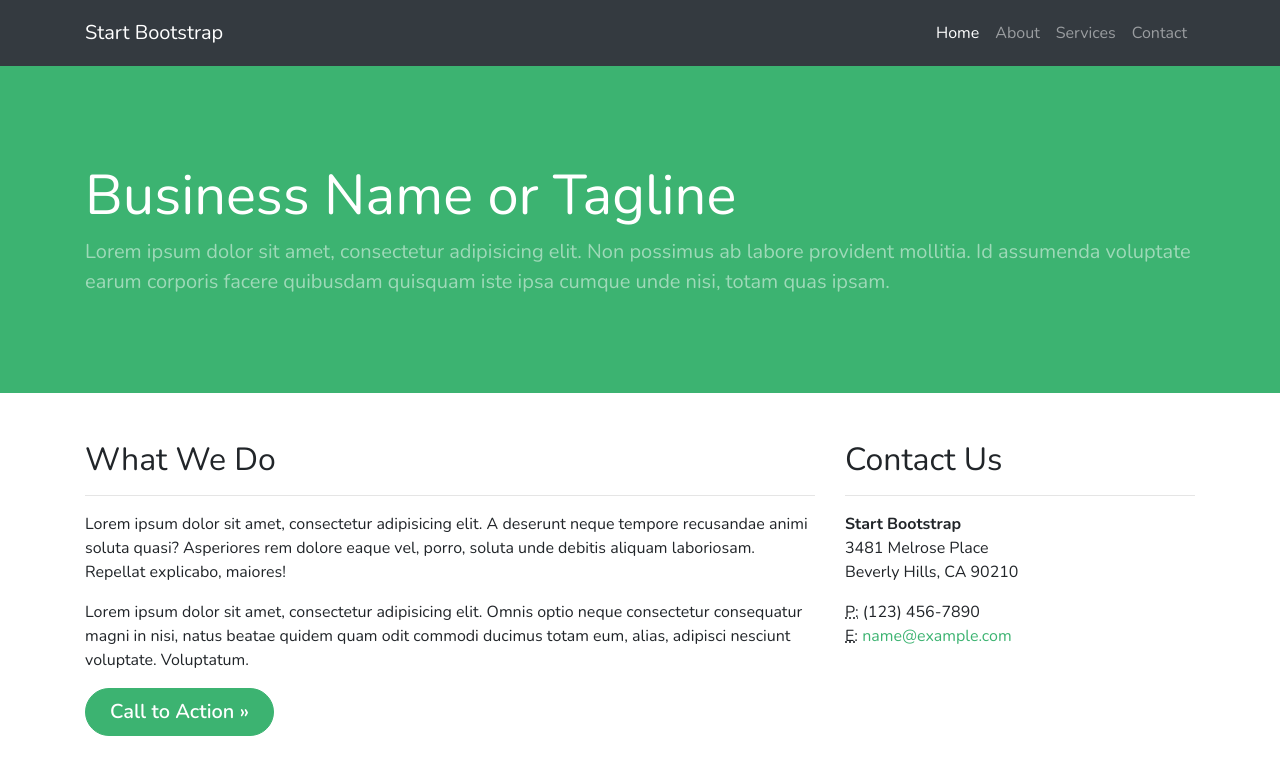
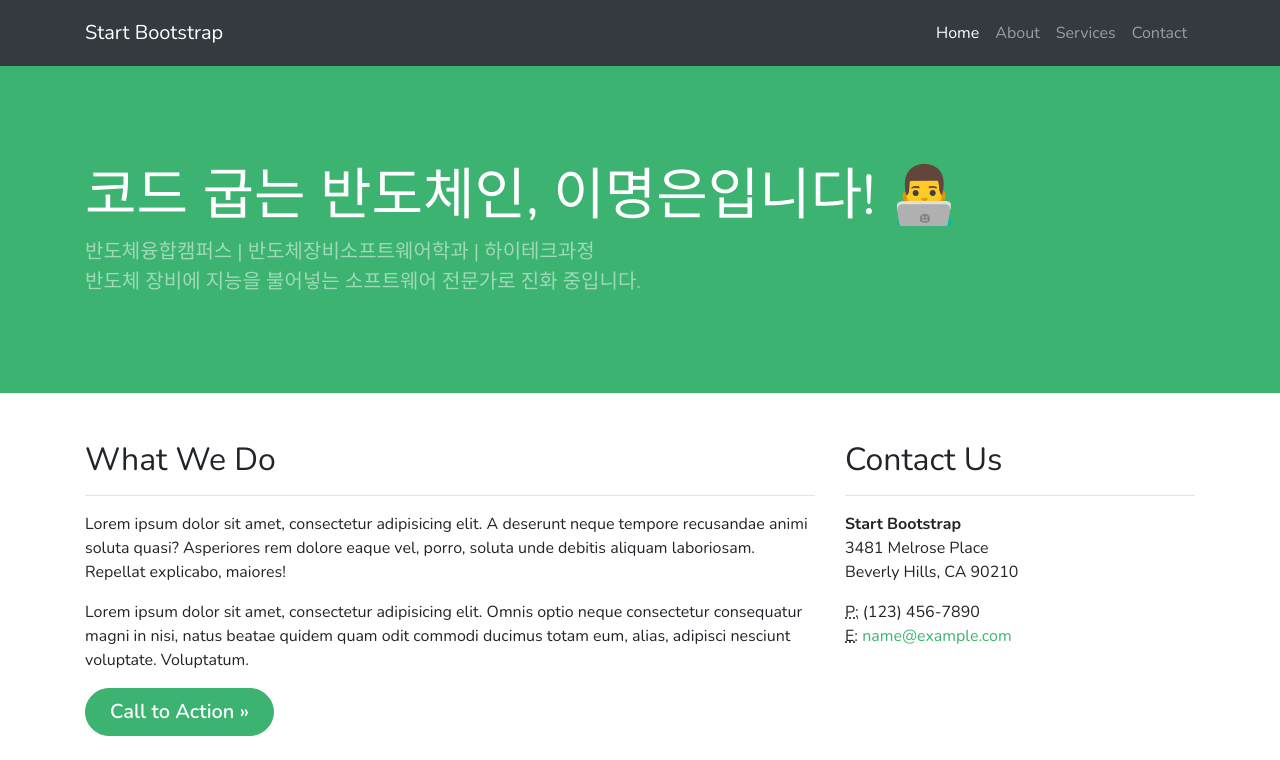
Before and after one commit to lee-myeong-eun/lee-myeong-eun.github.io, a Jekyll site: the page built from index.html, in a window 1280 px wide and 900 px high, cut to the strip 0-760 px from the top of the window. Built offline with Jekyll 4.4.1, drawn with Linux system fonts in a browser that asks for light colours.

Commit message:
Update header.html

```diff
--- a/_includes/header.html
+++ b/_includes/header.html
@@ -4,13 +4,12 @@
     <div class="row h-100 align-items-center">
       <div class="col-lg-12">
         <h1 class="display-4 text-white mt-5 mb-2">
-          Business Name or Tagline
+          코드 굽는 반도체인, 이명은입니다! 👨‍💻
         </h1>
         <p class="lead mb-5 text-white-50">
-          Lorem ipsum dolor sit amet, consectetur adipisicing elit. Non possimus
-          ab labore provident mollitia. Id assumenda voluptate earum corporis
-          facere quibusdam quisquam iste ipsa cumque unde nisi, totam quas
-          ipsam.
+          반도체융합캠퍼스 | 반도체장비소프트웨어학과 | 하이테크과정
+          <br />
+          반도체 장비에 지능을 불어넣는 소프트웨어 전문가로 진화 중입니다.
         </p>
       </div>
     </div>
```
